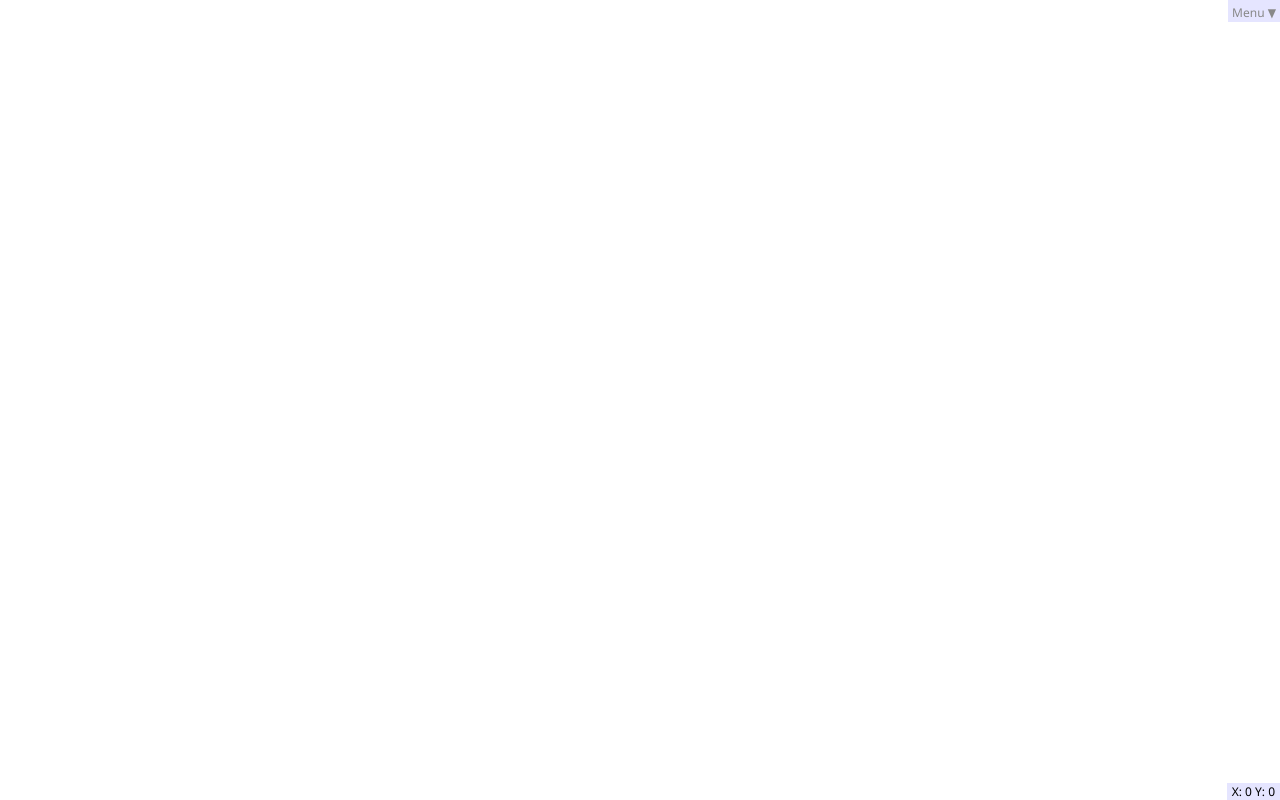
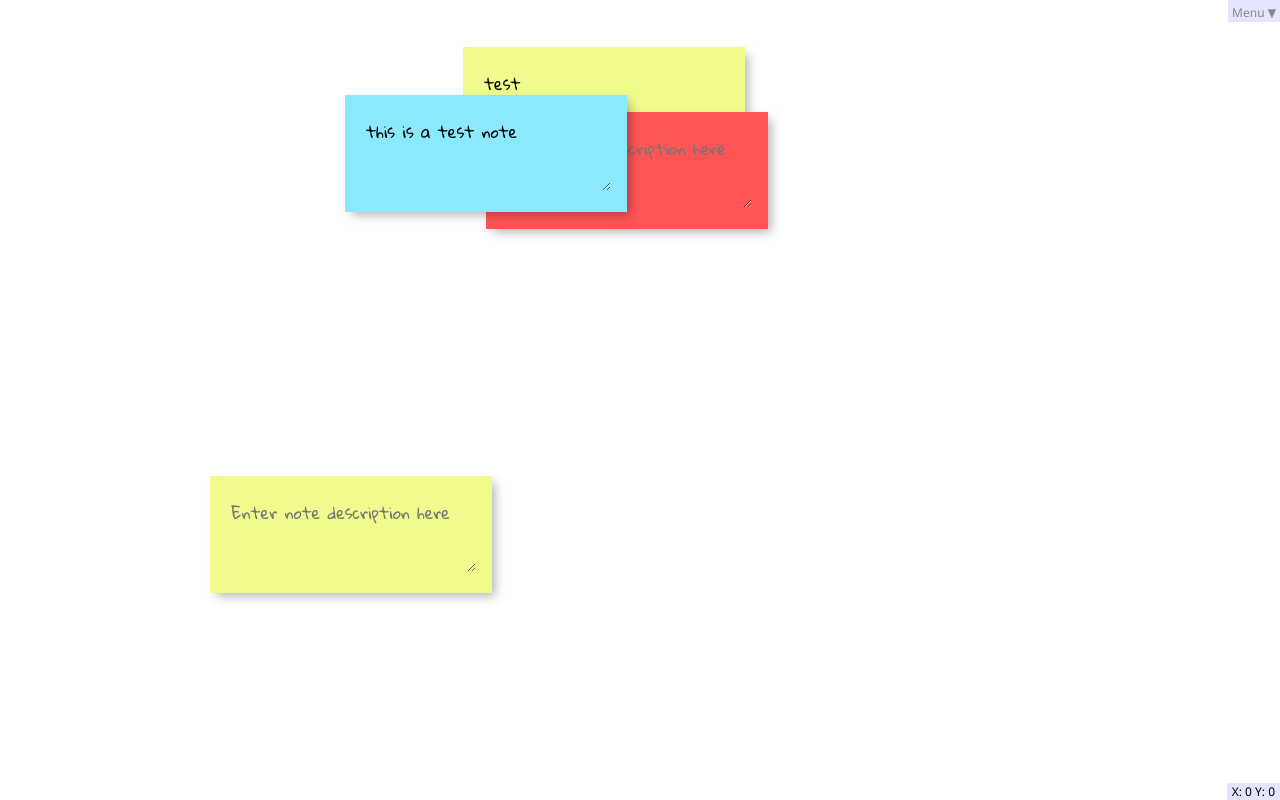
Before and after one commit to ynoTL23/cuny2x-sticky-note-final-project, a React (Create React App) app in the folder client/: page / in a window 1280 px wide. Built offline with nearby package versions, Linux system fonts and the light colour scheme.

Commit message:
create delete button

```diff
--- a/client/src/App.js
+++ b/client/src/App.js
@@ -1,14 +1,40 @@
-import React from 'react';
-import './css/App.css';
-import StickyNote from './StickyNote';
-
+import React from 'react'
+import './css/App.css'
+import StickyNote from './StickyNote'
 
 export default class App extends React.Component {
 	constructor(props) {
 		super(props)
 
 		this.trackMouseMove = this.trackMouseMove.bind(this)
-		this.state = { mouseX: 0, mouseY: 0, notes: [] }
+		this.state = {
+			mouseX: 0,
+			mouseY: 0,
+			notes: [
+				<StickyNote
+					posX={Math.floor(Math.random() * 1000)}
+					posY={Math.floor(Math.random() * 500)}
+					content='test'
+					bgColor='#f1fa8c'
+				/>,
+				<StickyNote
+					posX={Math.floor(Math.random() * 1000)}
+					posY={Math.floor(Math.random() * 500)}
+					bgColor='#ff5555'
+				/>,
+				<StickyNote
+					posX={Math.floor(Math.random() * 1000)}
+					posY={Math.floor(Math.random() * 500)}
+					content='this is a test note'
+					bgColor='#8be9fd'
+				/>,
+				<StickyNote
+					posX={Math.floor(Math.random() * 1000)}
+					posY={Math.floor(Math.random() * 500)}
+					bgColor='#f1fa8c'
+				/>
+			]
+		}
 	}
 
 	// track position of cursor
@@ -16,14 +42,28 @@ export default class App extends React.Component {
 		this.setState({ mouseX: e.screenX, mouseY: e.screenY })
 	}
 
-	createNote = (e) => {
+	createNote = e => {
 		// only create new sticky if left click
 		if (e.button === 0) {
 			// don't create new sticky if clicking inside existing note
 			const element = e.target.className
-			if ( (element !== 'input-area') && (!element.includes('sticky-note')) && (!element.includes('color-picker-container')) && (!element.includes('color-option')) && (!element.includes('color-palette')) ) {
+			if (
+				element !== 'input-area' &&
+				!element.includes('sticky-note') &&
+				!element.includes('color-picker-container') &&
+				!element.includes('color-option') &&
+				!element.includes('color-palette') &&
+				!element.includes('delete-container')
+			) {
 				// create the sticky note
-				this.state.notes.push(<StickyNote posX={this.state.mouseX} posY={this.state.mouseY} />)
+				const note = (
+					<StickyNote
+						posX={this.state.mouseX}
+						posY={this.state.mouseY}
+						bgColor='#f1fa8c'
+					/>
+				)
+				this.state.notes.push(note)
 			}
 		}
 	}
@@ -32,8 +72,8 @@ export default class App extends React.Component {
 		return (
 			<div className='canvas' onMouseMove={this.trackMouseMove} onMouseDown={this.createNote}>
 				{/* render all notes */}
-				{this.state.notes.map((note) => note)}
-				<p>X: { this.state.mouseX } Y: { this.state.mouseY }</p>
+				{this.state.notes.map(note => note)}
+				<p>X: {this.state.mouseX} Y: {this.state.mouseY}</p>
 			</div>
 		)
 	}
--- a/client/src/StickyNote.js
+++ b/client/src/StickyNote.js
@@ -6,8 +6,12 @@ export default class StickyNote extends React.Component {
 
 	constructor(props) {
 		super(props)
+
 		this.state = {
-			bgColor: '#f1fa8c'
+			id: props.id,
+			author: 'Anonymous',
+			bgColor: props.bgColor,
+			content: props.content,
 		}
 	}
 
@@ -16,8 +20,6 @@ export default class StickyNote extends React.Component {
 		const colorPickerCircle = e.target.closest('.color-picker-container') // track the color picker circle
 		this.setState( {bgColor: color} ) // change the bg color of sticky note
 		colorPickerCircle.style.backgroundColor = color // change color picker circle indicator
-		document.querySelector('.color-palette .current').classList.remove('current') // remove current indicator in color palette
-		e.target.classList.add('current') // update color palette indicator
 	}
 
 	render() {
@@ -30,18 +32,20 @@ export default class StickyNote extends React.Component {
 					<div className='content'>
 						<textarea
 							className='input-area'
-							placeholder='Enter note description here'></textarea>
+							placeholder='Enter note description here'
+							defaultValue={this.state.content}></textarea>
 					</div>
 					<div className="color-picker-container" style={{backgroundColor: this.state.bgColor}}>
 						<div className="color-palette" >
 							<span className='color-option' onMouseDown={(e) => this.changeColor(e, '#ff5555')}></span>
 							<span className='color-option' onMouseDown={(e) => this.changeColor(e, '#bd93f9')}></span>
-							<span className='color-option current' onMouseDown={(e) => this.changeColor(e, '#f1fa8c')}></span>
+							<span className='color-option' onMouseDown={(e) => this.changeColor(e, '#f1fa8c')}></span>
 							<span className='color-option' onMouseDown={(e) => this.changeColor(e, '#50fa7b')}></span>
 							<span className='color-option' onMouseDown={(e) => this.changeColor(e, '#8be9fd')}></span>
 							<span className='color-option' onMouseDown={(e) => this.changeColor(e, '#d8dee9')}></span>
 						</div>
 					</div>
+					<div className="delete-container">X</div>
 				</div>
 			</Draggable>
 		)
--- a/client/src/css/StickyNote.css
+++ b/client/src/css/StickyNote.css
@@ -43,7 +43,8 @@ textarea:focus {
 
 
 /* COLOR PICKER */
-.sticky-note:hover .color-picker-container {
+.sticky-note:hover .color-picker-container,
+.sticky-note:hover .delete-container {
 	display: initial;
 }
 
@@ -90,11 +91,6 @@ textarea:focus {
 	box-shadow: 0 0 5px 1px rgba(0, 0, 0, 0.8) inset;
 }
 
-.color-picker-container .color-palette .current {
-	border: 4px black solid;
-}
-
-
 /* Color Palette */
 .color-palette span:nth-child(1) {
 	background-color: #ff5555;
@@ -114,3 +110,21 @@ textarea:focus {
 .color-palette span:nth-child(6) {
 	background-color: #d8dee9;
 }
+
+/* Delete */
+.delete-container {
+	display: none;
+	width: 2rem;
+	height: 2rem;
+	position: absolute;
+	right: -1rem;
+	top: -1rem;
+
+	font-weight: bold;
+	text-align: center;
+	cursor: pointer;
+	box-shadow: 1px 1px 8px rgb(165, 165, 165);
+	background-color: red;
+	border: 5px black solid;
+	border-radius: 50%;
+}
```
